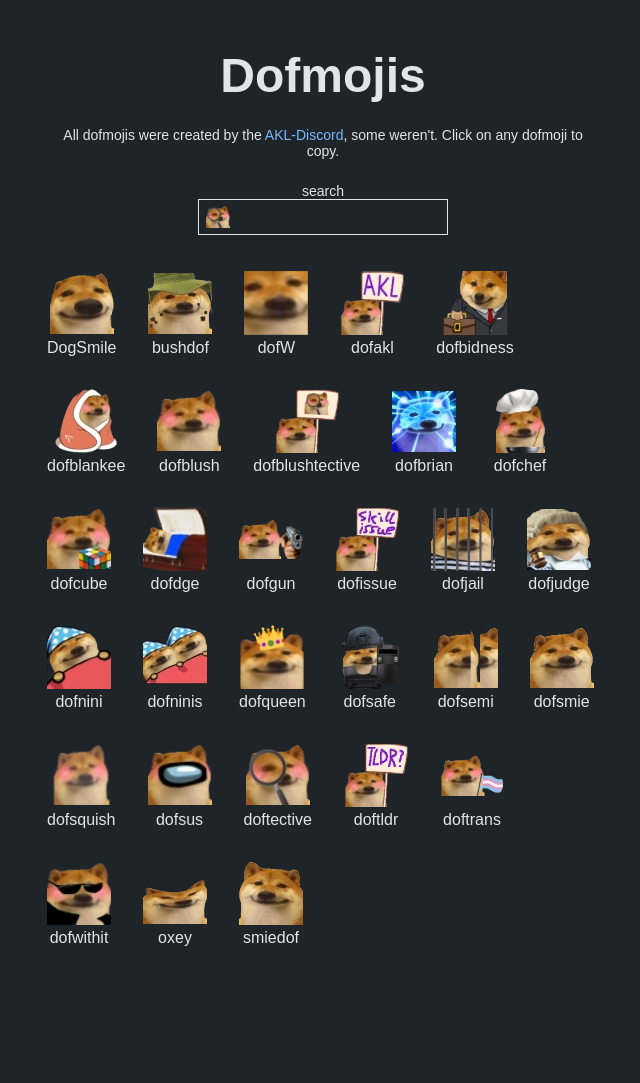
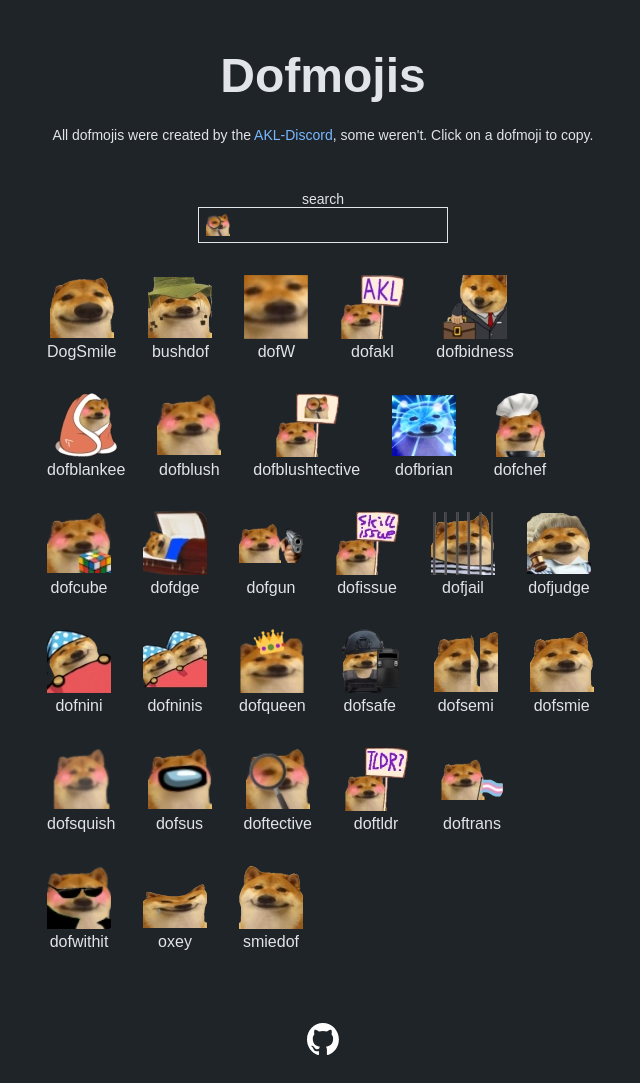
Before and after one commit to atdojo/dofmojis, a plain HTML site: page index.html in a window 1280 px wide. Shown: the whole page, without its empty margins (317-957 px from the left). Before the commit the page ends 971 px from the top, so only its background shows below. Drawn offline with Linux system fonts and the light colour scheme.

Commit message:
chore: add github link, change styling

```diff
--- a/index.css
+++ b/index.css
@@ -10,10 +10,16 @@ html {
     font-family: sans-serif;
 }
 
+html, body, main {
+    height: 100%;
+}
+
 main {
     max-width: 600px;
     margin: auto;
     padding: 24px;
+    display: flex;
+    flex-direction: column;
 }
 
 #dofmojis {
@@ -65,7 +71,7 @@ h1 {
 .search-container {
     position: relative;
     width: 250px;
-    margin: 24px auto 36px auto;
+    margin: 48px auto 32px auto;
     display: flex;
     justify-content: center;
     flex-direction: column;
@@ -99,3 +105,14 @@ a {
     font-size: 0.875rem;
     text-align: center;
 }
+
+.footer {
+    text-align: center;
+    padding: 72px 0 24px;
+    margin-top: auto;
+}
+
+.footer img {
+    height: 32px;
+    width: 32px;
+}
--- a/index.html
+++ b/index.html
@@ -12,15 +12,17 @@
 </head>
 <body>
     <main>
-        <h1>Dofmojis</h1>
-        <p class="dofmoji-description">All dofmojis were created by the <a href="https://discord.gg/yCYdghrX" target="_blank">AKL-Discord</a>, some weren't. Click on any dofmoji to copy.</p>
+        <h1>Dofmojis</a></h1>
+        <p class="dofmoji-description">All dofmojis were created by the <a href="https://discord.gg/yCYdghrX" target="_blank">AKL-Discord</a>, some weren't. Click on a dofmoji to copy.</p>
         <div class="search-container">
             <label for="search">search</label>
             <input id="search"></input>
             <img class="search-icon" src="dofmojis/doftective.png" alt="doftective search icon"></img>
         </div>
         <div id="dofmojis"></div>
-        <div id="notification"></div>
+        <div class="footer">
+            <a href="https://github.com/atdojo/dofmojis" target="_blank"><img src="github-mark-white.svg" alt="GitHub link">
+        </div>
     </main>
 </body>
 </html>
```
Also changed, not shown: github-mark-white.svg (added).
